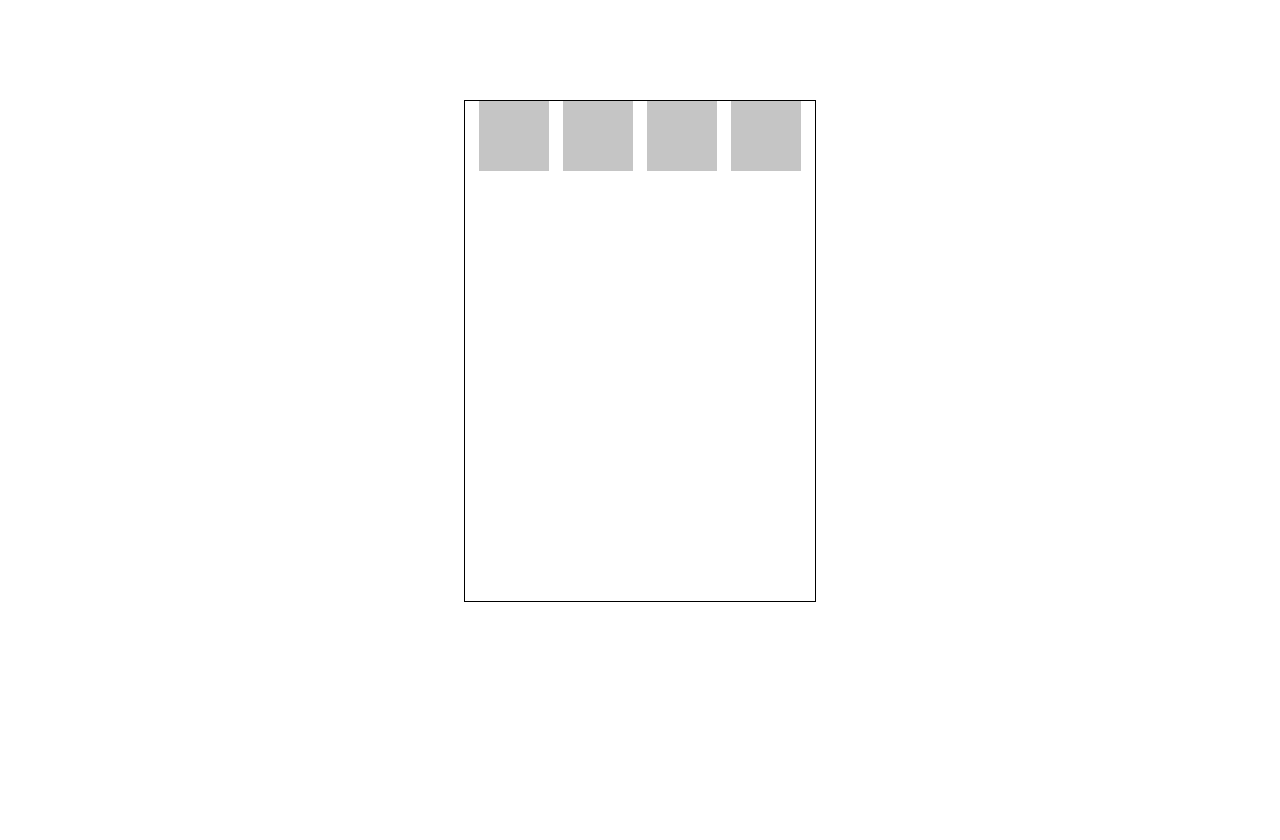
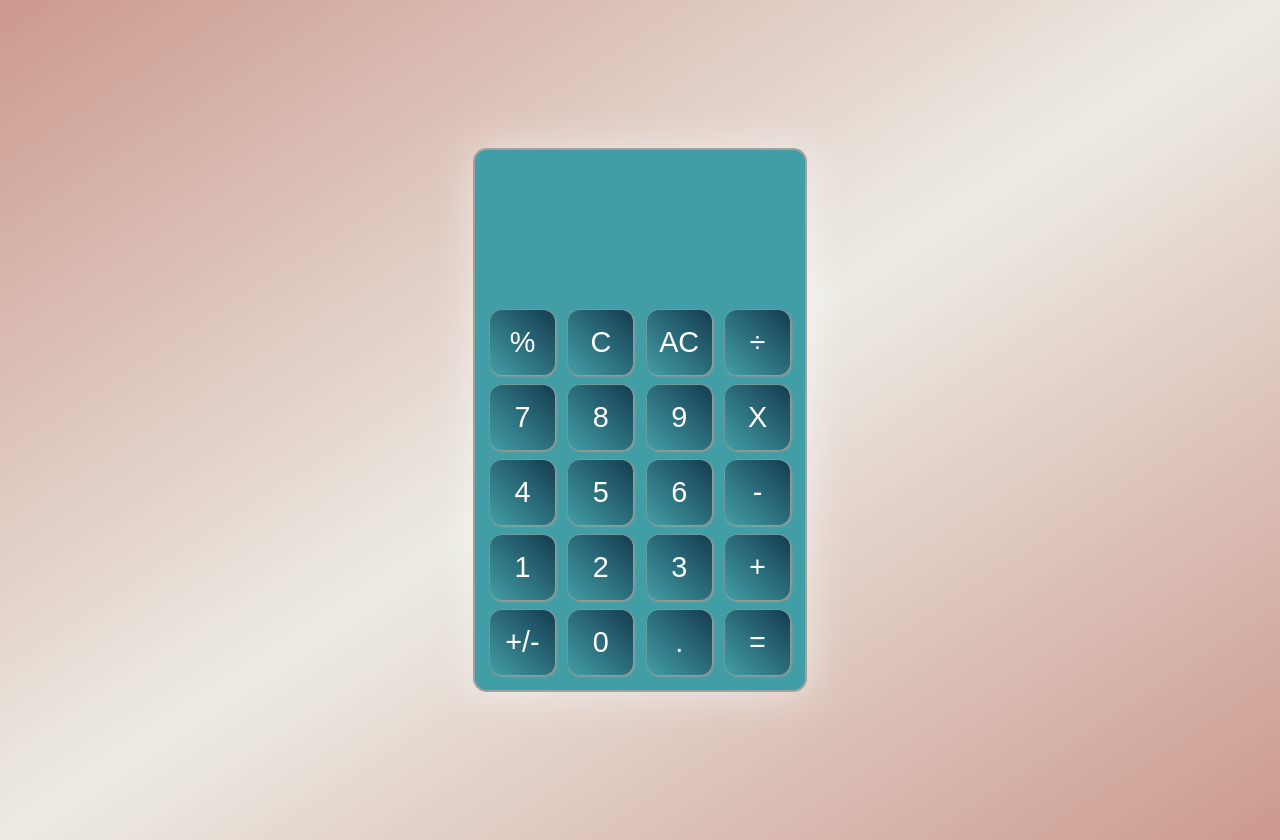
Before and after one commit to guiga1929/Calculator, a plain HTML site: page index.html in a window 1280 px wide. Before the commit the page ends 800 px from the top, so only its background shows below. Drawn offline with Linux system fonts and the light colour scheme; a web font is replaced by a local one.

Commit message:
design da calculator finalizado, hora de deixar dinêmico ;)

```diff
--- a/index.html
+++ b/index.html
@@ -10,10 +10,30 @@
 <body>
 
 	<div id="calc-container">
-		<div class="button"></div>
-		<div class="button"></div>
-		<div class="button"></div>
-		<div class="button"></div>
+		<div class="button">%</div>
+		<div class="button">C</div>
+		<div class="button">AC</div>
+		<div class="button">&#247;</div>
+
+		<div class="button">7</div>
+		<div class="button">8</div>
+		<div class="button">9</div>
+		<div class="button">X</div>
+
+		<div class="button">4</div>
+		<div class="button">5</div>
+		<div class="button">6</div>
+		<div class="button">-</div>
+
+		<div class="button">1</div>
+		<div class="button">2</div>
+		<div class="button">3</div>
+		<div class="button">+</div>
+
+		<div class="button">+/-</div>
+		<div class="button">0</div>
+		<div class="button">.</div>
+		<div class="button">=</div>
 	</div>
 
 	</main>
--- a/style.css
+++ b/style.css
@@ -1,18 +1,44 @@
+@import url('https://fonts.googleapis.com/css2?family=Barlow+Condensed:wght@300&display=swap');
 
+body {
+	overflow: hidden;
+	background-image: linear-gradient(to bottom right, #cc998d, #ECEBE4, #cc998d);
+}
 
 #calc-container {
 	display: flex;
-	width: 350px;
-	height: 500px;
-	margin: 100px auto;
-	border: 1px solid #000;
-
+	flex-wrap: wrap;
+	justify-content: space-between;
+	align-content: flex-end;
+	width: 310px;
+	height: 520px;
+	margin: 150px auto;
+	border-radius: 12px;
+	padding: 10px;
+	background-color: #429EA6;
+	box-shadow: 0px 0px 0px 2px #A0A0A0, 2px 2px 42px 4px rgba(255,255,255,0.5);
 }
 
 .button {
-	display: inline-block;
-	width: 20%;
-	height: calc(20/100 * 350px);
-	margin-left:4%;
-	background-color: #c5c5c5;
+	display: flex;
+	width: 65px;
+	height: 65px;
+	margin: 5px;
+	border-radius: 12px;
+	background-image: linear-gradient(to bottom left, #153B50, #429EA6);
+	box-shadow: 0px 0px 0px .2px #cc998d, 1px 1px 2px 1px rgba(204,153,141,0.5);
+
+	align-items: center;
+	justify-content: center;
+	font-size: 1.8em;
+	font-family: 'Barlow Condensed', sans-serif;
+	color:#fff;
 }
+
+.button:hover {
+	cursor: pointer;
+}
+
+.button:active {
+	background-image: linear-gradient(to bottom left, #28414f, #539fa6);
+}
```
